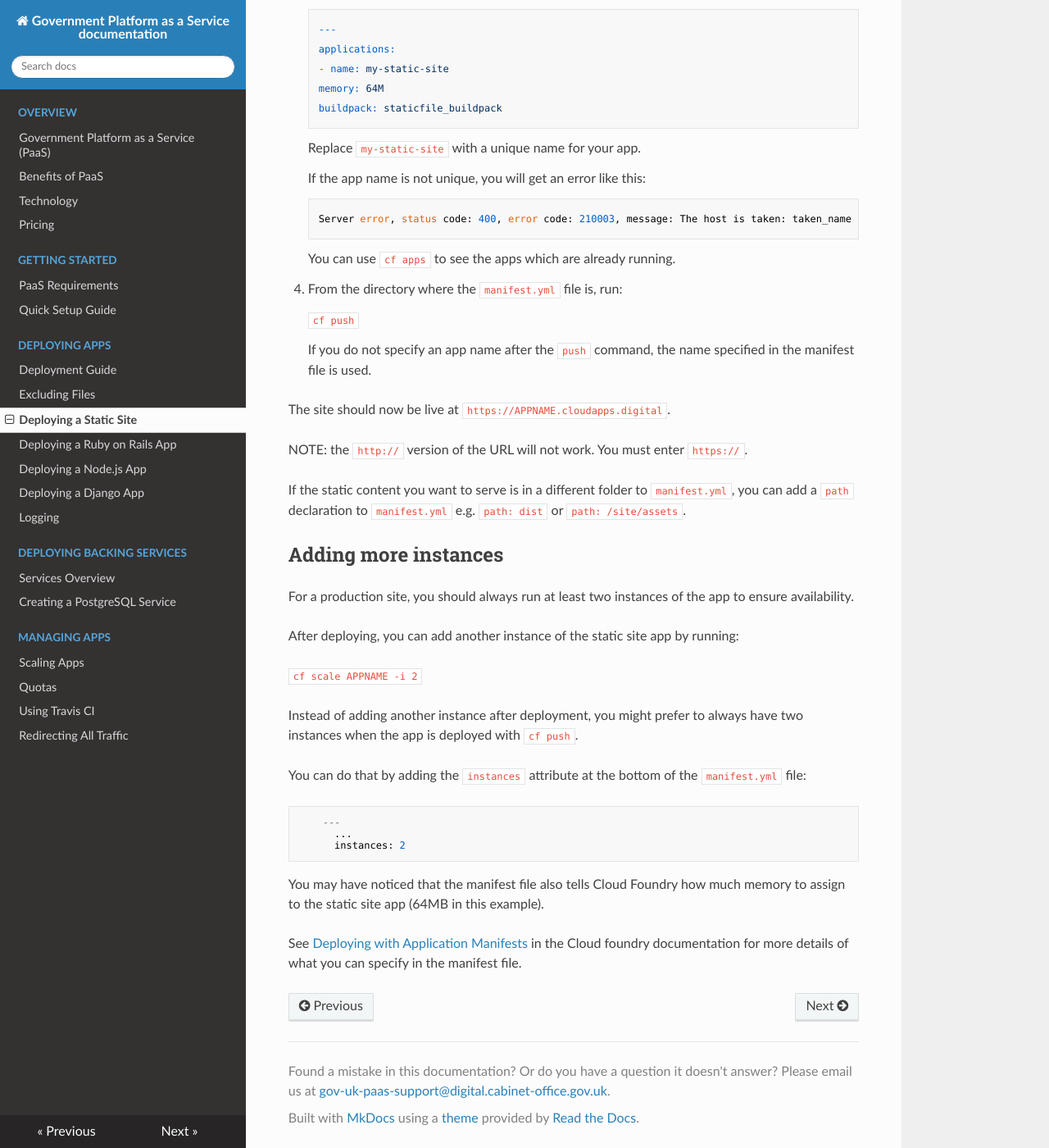
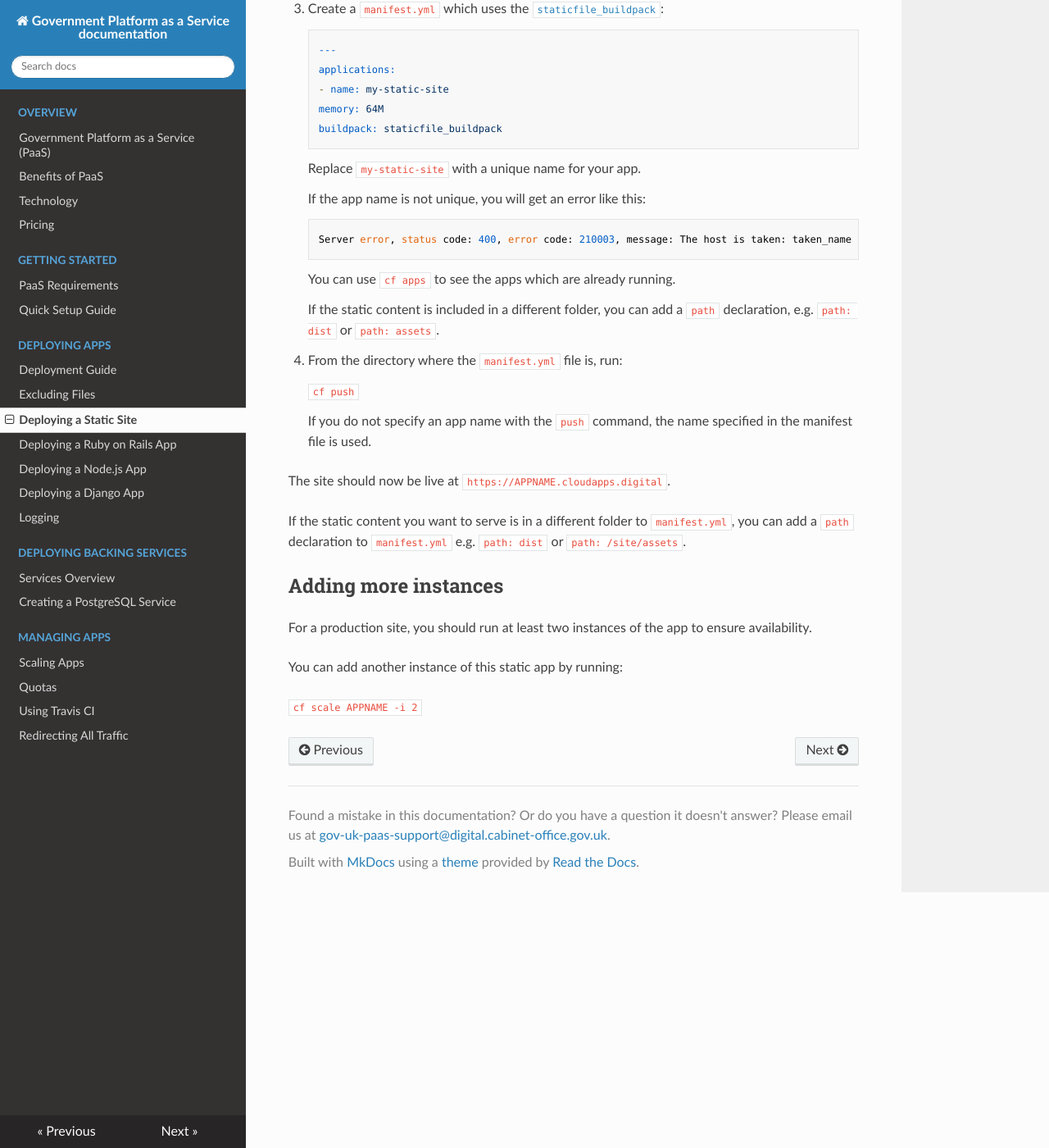
Before and after one commit to alphagov/paas-developer-docs, an MkDocs documentation site: the page built from docs/deploying_apps/deploying_static_sites.md, in a window 1280 px wide and 1400 px high, scrolled down 585 px. Shown: the whole window at 82% size. Built offline with MkDocs 1.6.1, drawn with Linux system fonts in a browser that asks for light colours; nearby versions of some CDN libraries; old or Windows-style settings are respelled for this version of MkDocs; some of the changed text lies outside the part shown.

Commit message:
Revert changes

```diff
--- a/docs/deploying_apps/deploying_static_sites.md
+++ b/docs/deploying_apps/deploying_static_sites.md
@@ -3,7 +3,11 @@ worth testing that you can carry out this process before you try to deploy a dyn
 
 These steps assume you have already carried out the setup process explained in the [Quick Setup Guide](/getting_started/quick_setup_guide) section.
 
-1. Create a folder for your static site with an `index.html` file inside it.
+1. Create `index.html`:
+
+    ``
+    touch index.html
+    ``
 
 2. Add some markup to the `index.html` file:
 
@@ -17,14 +21,14 @@ These steps assume you have already carried out the setup process explained in t
           </body>
         </html>
 
-3. In the same folder, add a `manifest.yml` file which tells Cloud Foundry to use the [buildpack for static files](https://github.com/cloudfoundry/staticfile-buildpack):
+
+3. Create a `manifest.yml` which uses the [`staticfile_buildpack`](https://github.com/cloudfoundry/staticfile-buildpack):
 
         ---
         applications:
         - name: my-static-site
         memory: 64M
         buildpack: staticfile_buildpack
-
 
     Replace ``my-static-site`` with a unique name for your app.
 
@@ -34,37 +38,24 @@ These steps assume you have already carried out the setup process explained in t
 
     You can use ``cf apps`` to see the apps which are already running.
 
+    If the static content is included in a different folder, you can add a `path` declaration, e.g. `path: dist` or `path: assets`.
+
 4. From the directory where the `manifest.yml` file is, run:
 
     ``
     cf push
     ``
 
-    If you do not specify an app name after the ``push`` command, the name  specified in the manifest file is used.
+    If you do not specify an app name with the ``push`` command, the name  specified in the manifest file is used.
 
 The site should now be live at `https://APPNAME.cloudapps.digital`.
-
-NOTE: the `http://` version of the URL will not work. You must enter `https://`.
 
 If the static content you want to serve is in a different folder to `manifest.yml`, you can add a `path` declaration to `manifest.yml` e.g. `path: dist` or `path: /site/assets`.
 
 ##Adding more instances
 
-For a production site, you should always run at least two instances of the app to ensure availability.
+For a production site, you should run at least two instances of the app to ensure availability.
 
-After deploying, you can add another instance of the static site app by running:
+You can add another instance of this static app by running:
 
 ``cf scale APPNAME -i 2``
-
-Instead of adding another instance after deployment, you might prefer to always have two instances when the app is deployed with ``cf push``.
-
-You can do that by adding the `instances` attribute at the bottom of the ``manifest.yml`` file:
-
-        ---
-          ...
-          instances: 2
-
-
-You may have noticed that the manifest file also tells Cloud Foundry how much memory to assign to the static site app (64MB in this example).
-
-See [Deploying with Application Manifests](https://docs.cloudfoundry.org/devguide/deploy-apps/manifest.html) in the Cloud foundry documentation for more details of what you can specify in the manifest file.
```
Also changed, not shown: docs/getting_started/quick_setup_guide.md (+1 -1 lines).
